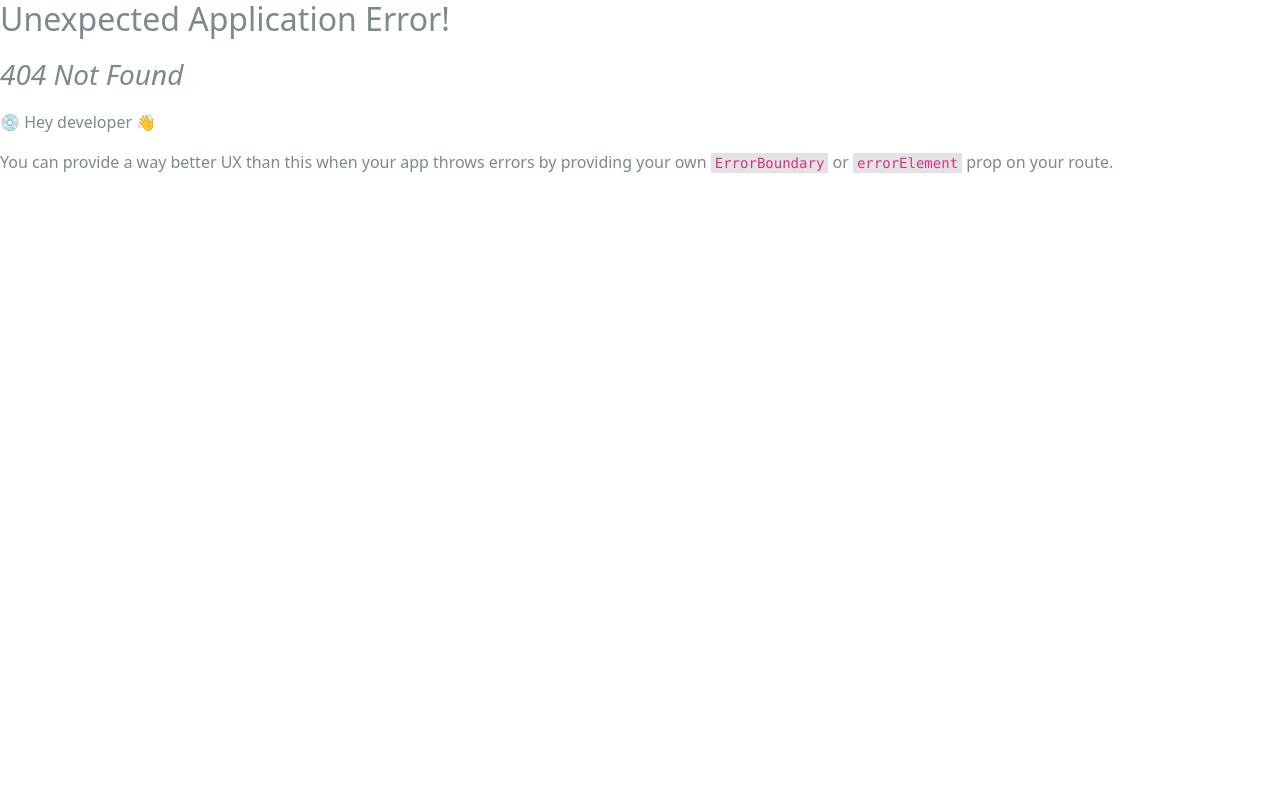
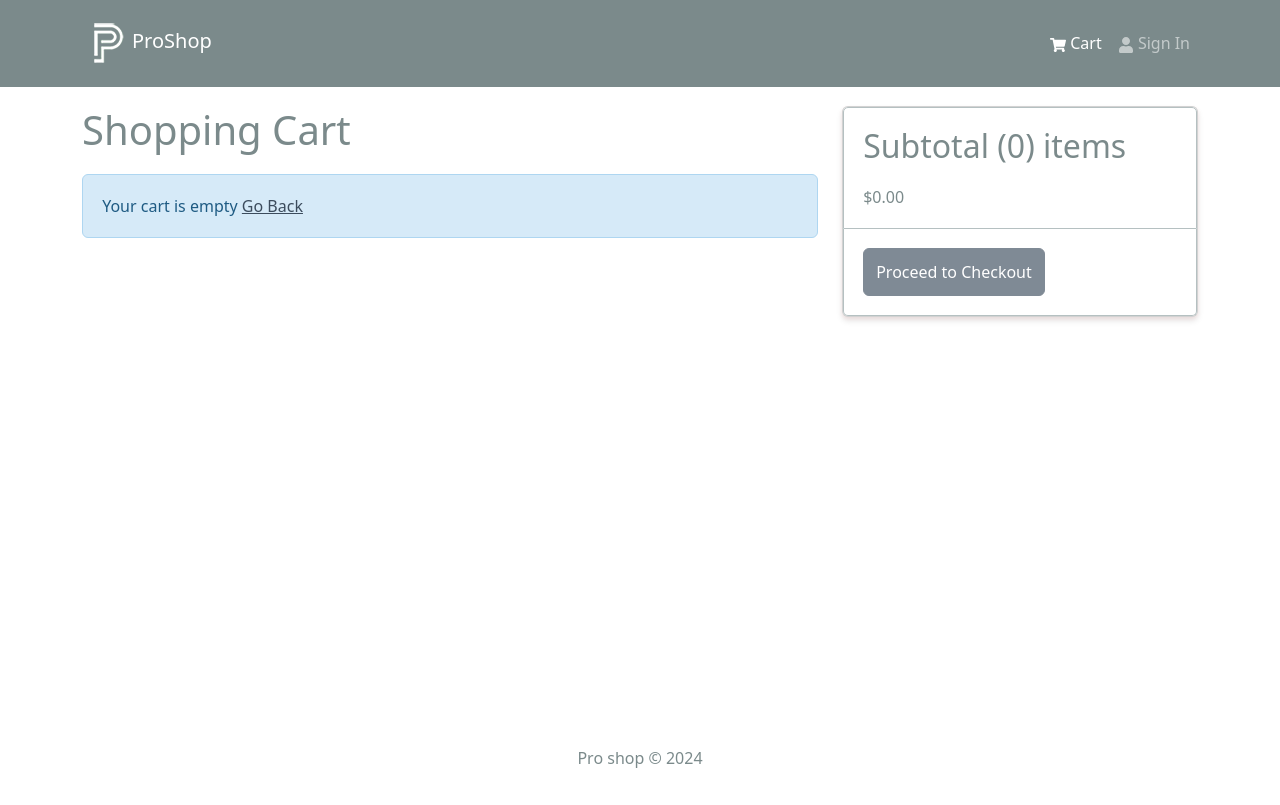
Before and after one commit to iaq20/COP4021MERN, a React (Create React App) app in the folder frontend/: page /cart in a window 1280 px wide. Before the commit this address had no page. Built offline with nearby package versions, Linux system fonts and the light colour scheme.

Commit message:
Including Cart Screen and Able to Add and Remove Items from Cart

```diff
--- a/frontend/src/components/Header.jsx
+++ b/frontend/src/components/Header.jsx
@@ -1,13 +1,16 @@
-import {Navbar, Nav, Container} from 'react-bootstrap';
+import {Badge, Navbar, Nav, Container} from 'react-bootstrap';
 import {FaShoppingCart, FaUser} from 'react-icons/fa';
 import { LinkContainer } from 'react-router-bootstrap';
+import { useSelector } from 'react-redux';
 import logo from '../assets/logo.png';
 
 import React from 'react'
 
-
+console.log("hello");
 
 const Header = () => {
+    const { cartItems } = useSelector((state) => state.cart);
+
   return (
     <header>
         <Navbar bg='dark' variant='dark' expand='lg' collapseOnSelect>
@@ -24,6 +27,12 @@
                         <LinkContainer to='/cart'>
                             <Nav.Link>
                                 <FaShoppingCart /> Cart
+                                {
+                                cartItems.length > 0 && (
+                                    <Badge pill bg='success' style={{marginLeft: '5px'}}>
+                                        {cartItems.reduce((a, c) => a + c.qty,0) }
+                                    </Badge>
+                                )}
                             </Nav.Link>
                         </LinkContainer>
                         <LinkContainer to='/login'>
--- a/frontend/src/index.js
+++ b/frontend/src/index.js
@@ -13,6 +13,8 @@
 import reportWebVitals from './reportWebVitals';
 import HomeScreen from './screens/HomeScreen';
 import ProductScreen from './screens/ProductScreen';
+import CartScreen from './screens/CartScreen';
+
 import { Provider } from 'react-redux';
 import store from './store';
 
@@ -21,6 +23,7 @@
     <Route path="/" element={<App />}>
       <Route index={true} path="/" element={<HomeScreen />} />
       <Route path="/product/:id" element={<ProductScreen />} />
+      <Route path="/cart" element={<CartScreen />} />
     </Route>
   )
 )
--- /dev/null
+++ b/frontend/src/screens/CartScreen.jsx
@@ -0,0 +1,102 @@
+import { Link, useNavigate} from 'react-router-dom';
+import { useDispatch, useSelector } from 'react-redux';
+import {Row, Col, ListGroup, Image, Form, Button, Card} from 'react-bootstrap';
+import { FaTrash} from 'react-icons/fa';
+import Message from '../components/Message';
+import { addToCart, removeFromCart } from '../slices/cartSlice';
+
+const CartScreen = () => {
+
+    const navigate = useNavigate();
+    const dispatch = useDispatch();
+
+    const cart = useSelector((state) => state.cart);
+    const { cartItems} = cart;
+
+    const addToCartHandler = async (product, qty) => {
+        dispatch(addToCart({...product,qty}));
+    };
+
+    const removeFromCartHandler = async (id) => {
+        dispatch(removeFromCart(id));
+    };
+
+    const checkoutHandler = () => {
+        navigate('/login?redirect=/shhipping');
+    };
+
+
+    return <Row>
+        <Col md={8}>
+            <h1 style={{ marginBottom: '20px'}}> Shopping Cart</h1>
+            { cartItems.length === 0 ? (
+                <Message>
+                    Your cart is empty <Link to='/'>Go Back</Link>
+                </Message>
+            ) : (
+                <ListGroup variant='flush'>
+                    {cartItems.map((item) => (
+                        <ListGroup.Item key={item._id}>
+                            <Row>
+                                <Col md={2}>
+                                    <Image src={item.image} alt={item.name} fluid rounded/>
+                                </Col>
+                                <Col md={3}>
+                                    <Link to={`/product/${item._id}`}>{item.name}</Link>
+                                </Col>
+                                <Col md={2}>{item.price}</Col>
+                                <Col md={2}>
+                                <Form.Control
+                                    as='select'
+                                    value={item.qty}
+                                    onChange={(e) => addToCartHandler(item,Number(e.target.value))}
+                                    >
+                                        {[...Array(item.countInStock).keys()].map((x) => (
+                                            <option key ={x+1} value={x+1}>
+                                                {x+1}
+                                            </option>
+                                        ))}
+                                    </Form.Control>
+                                </Col>
+                                <Col md={2}>
+                                    <Button type='button'
+                                    variant='light'
+                                    onClick={ () => removeFromCartHandler(item._id)}
+                                    >
+                                        <FaTrash />
+                                    </Button>
+                                </Col>
+                            </Row>
+                        </ListGroup.Item>
+                    ))}
+                </ListGroup>
+            )}
+
+        </Col>
+        <Col md={4}>
+            <Card>
+                <ListGroup>
+                    <ListGroup.Item>
+                        <h2>
+                            Subtotal ({cartItems.reduce((acc, item) => acc + item.qty,0)})
+                            items
+                        </h2>
+                        ${cartItems.reduce((acc, item) => acc + item.qty * item.price,0).toFixed(2)}
+                    </ListGroup.Item>
+                    <ListGroup.Item>
+                        <Button type='button' className='btn-block'
+                        disabled={cartItems.length === 0}
+                        onClick={checkoutHandler}
+                        >
+                            Proceed to Checkout
+                        </Button>
+                    </ListGroup.Item>
+                </ListGroup>
+
+            </Card>
+        </Col>
+    </Row>
+
+};
+
+export default CartScreen;
--- a/frontend/src/slices/cartSlice.js
+++ b/frontend/src/slices/cartSlice.js
@@ -25,9 +25,15 @@
 
             return updateCart(state);
         },
+
+        removeFromCart:(state, action) => {
+            state.cartItems = state.cartItems.filter((x) => x._id !== action.payload);
+
+            return updateCart(state);
+        },
     },
 });
 
-export const { addToCart} = cartSlice.actions;
+export const { addToCart, removeFromCart} = cartSlice.actions;
 
 export default  cartSlice.reducer;
```
